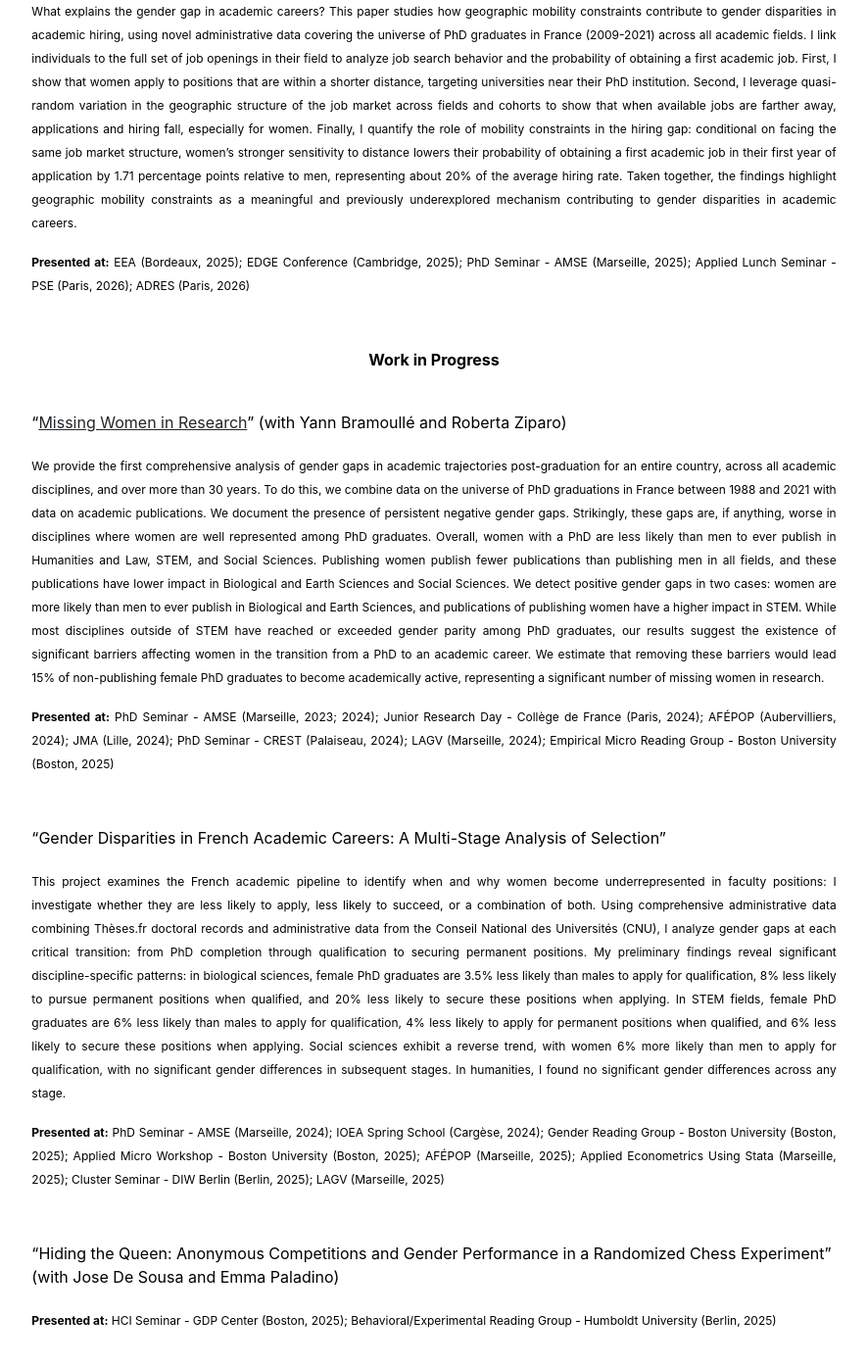
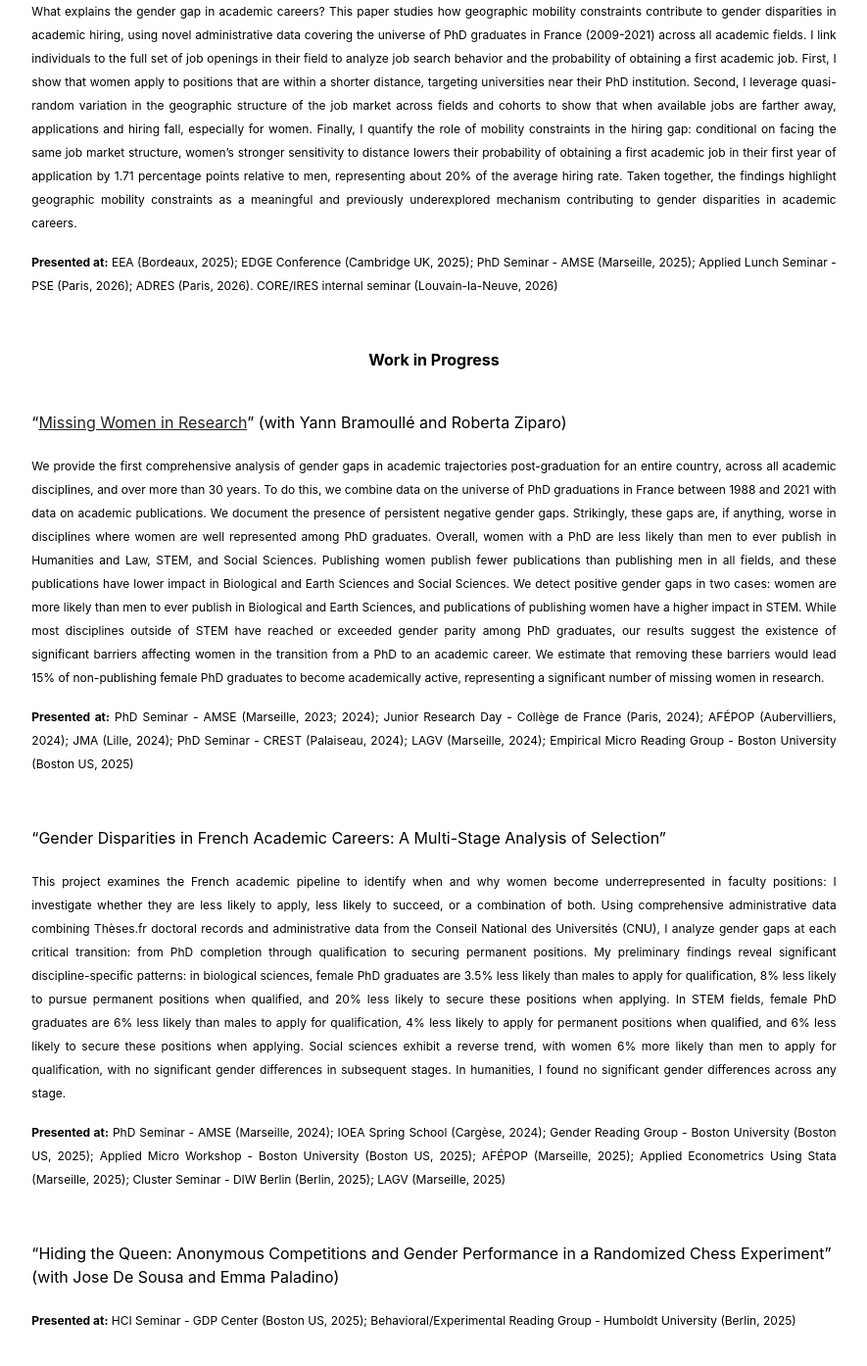
Before and after one commit to alienorbisantis/alienorbisantis.github.io, a Jekyll site: the page built from Research/Research.md, in a window 1280 px wide and 1400 px high, scrolled down 381 px. Shown: the top 1394 px of the window at 98% size, without its empty margins (197-1082 px from the left). Built offline with Jekyll 4.4.1, drawn with Linux system fonts in a browser that asks for light colours.

Commit message:
Update Research.md

```diff
--- a/Research/Research.md
+++ b/Research/Research.md
@@ -17,7 +17,7 @@ title: "Research"
  </p>
 
 <p align="justify">
-<sub><b>Presented at:</b> EEA (Bordeaux, 2025); EDGE Conference (Cambridge, 2025); PhD Seminar - AMSE (Marseille, 2025); Applied Lunch Seminar - PSE (Paris, 2026); ADRES (Paris, 2026) </sub>
+<sub><b>Presented at:</b> EEA (Bordeaux, 2025); EDGE Conference (Cambridge UK, 2025); PhD Seminar - AMSE (Marseille, 2025); Applied Lunch Seminar - PSE (Paris, 2026); ADRES (Paris, 2026). CORE/IRES internal seminar (Louvain-la-Neuve, 2026) </sub>
 </p>
 &nbsp;
 
@@ -33,7 +33,7 @@ title: "Research"
 </p>
 
 <p align="justify">
-<sub><b>Presented at:</b> PhD Seminar - AMSE (Marseille, 2023; 2024); Junior Research Day - Collège de France (Paris, 2024); AFÉPOP (Aubervilliers, 2024); JMA (Lille, 2024); PhD Seminar - CREST (Palaiseau, 2024); LAGV (Marseille, 2024); Empirical Micro Reading Group - Boston University (Boston, 2025)</sub>
+<sub><b>Presented at:</b> PhD Seminar - AMSE (Marseille, 2023; 2024); Junior Research Day - Collège de France (Paris, 2024); AFÉPOP (Aubervilliers, 2024); JMA (Lille, 2024); PhD Seminar - CREST (Palaiseau, 2024); LAGV (Marseille, 2024); Empirical Micro Reading Group - Boston University (Boston US, 2025)</sub>
 </p>
 &nbsp;
 
@@ -44,7 +44,7 @@ title: "Research"
 </p>
 
 <p align="justify">
-<sub><b>Presented at:</b> PhD Seminar - AMSE (Marseille, 2024); IOEA Spring School (Cargèse, 2024); Gender Reading Group - Boston University (Boston, 2025); Applied Micro Workshop - Boston University (Boston, 2025); AFÉPOP (Marseille, 2025); Applied Econometrics Using Stata (Marseille, 2025); Cluster Seminar - DIW Berlin (Berlin, 2025); LAGV (Marseille, 2025)</sub>
+<sub><b>Presented at:</b> PhD Seminar - AMSE (Marseille, 2024); IOEA Spring School (Cargèse, 2024); Gender Reading Group - Boston University (Boston US, 2025); Applied Micro Workshop - Boston University (Boston US, 2025); AFÉPOP (Marseille, 2025); Applied Econometrics Using Stata (Marseille, 2025); Cluster Seminar - DIW Berlin (Berlin, 2025); LAGV (Marseille, 2025)</sub>
 </p>
 &nbsp;
 
@@ -53,6 +53,6 @@ title: "Research"
 "Hiding the Queen: Anonymous Competitions and Gender Performance in a Randomized Chess Experiment" (with Jose De Sousa and Emma Paladino)
 
 <p align="justify">
-<sub><b>Presented at:</b> HCI Seminar - GDP Center (Boston, 2025); Behavioral/Experimental Reading Group - Humboldt University (Berlin, 2025)</sub>
+<sub><b>Presented at:</b> HCI Seminar - GDP Center (Boston US, 2025); Behavioral/Experimental Reading Group - Humboldt University (Berlin, 2025)</sub>
 </p>
 &nbsp;
```
